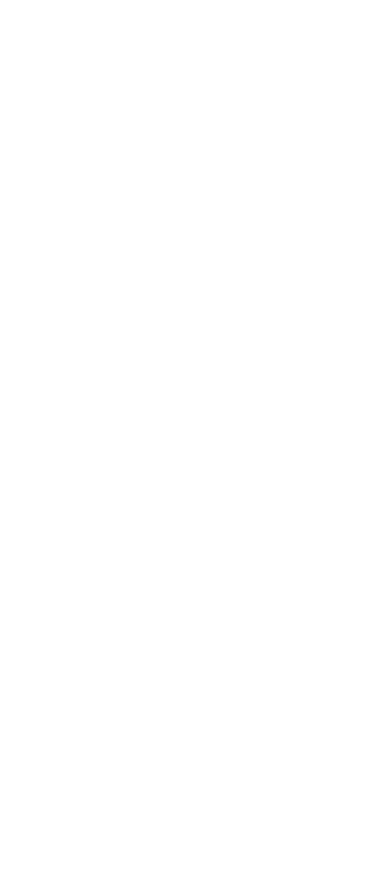
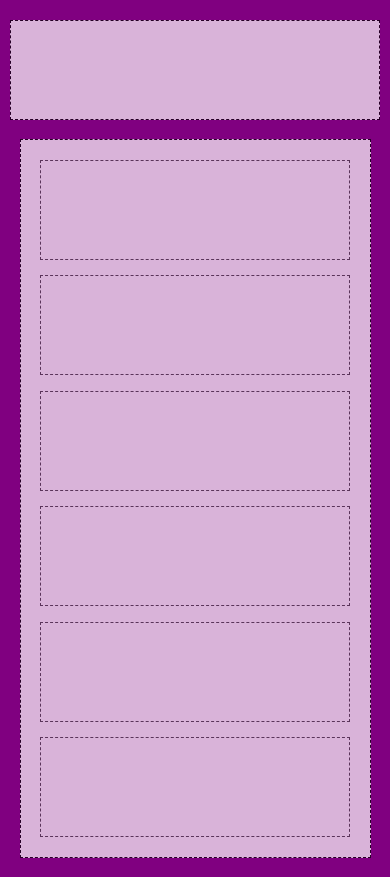
Before and after one commit to DLopez6877/gallery-wireframe, a plain HTML site: page index.html in a window 390 px wide. Before the commit the page ends 844 px from the top, so only its background shows below. Drawn offline with Linux system fonts and the light colour scheme.

Commit message:
make test changes and create mobile site

```diff
--- a/css/styles.css
+++ b/css/styles.css
@@ -2,6 +2,8 @@
 *:not(body):not(html) {
   box-sizing:border-box;
   border:1px dashed #000;
+  background-color: white;
+  opacity: .7
 }
 
 .column {
@@ -13,22 +15,30 @@ body {
   margin: 0;
 }
 
-.container {
-  margin: 10px;
-  border-width: medium;
-  padding: 5%;
-  min-height: calc(100vh - 20px);
+
+/*/////////////////////          GENERAL          /////////////////////*/
+.title {
+  width: 95%;
+  margin: 5% 2.5%;
 }
 
-/*/////////////////////          GENERAL          /////////////////////*/
-.col1 {
-
+.gallery {
+  width: 90%;
+  margin: 2.5% 5% 5% 5%;
+  padding: 5% 5%;
 }
 
+.col-gal {
+  margin: 5% 0;
+}
+
+.col-gal:first-of-type, .col-gal:last-of-type {
+  margin: 0;
+}
 /*/////////////////////          @MEDIA          /////////////////////*/
 
 /* Smartphones (landscape) ----------- */
-@media only screen and (min-width : 321px) {
+@media only screen and (min-width : 321px) and (orientation : landscape) {
 /* Styles */
   body{
     background-color: blue;
@@ -36,7 +46,7 @@ body {
 }
 
 /* Smartphones (portrait) ----------- */
-@media only screen and (max-width : 320px) {
+@media only screen and (max-width : 320px) and (orientation : portrait) {
   body{
     background-color: red;
   }
@@ -70,12 +80,6 @@ body {
   }
 }
 
-/* Desktops and laptops ----------- */
-@media only screen  and (min-width : 1224px) {
-  body{
-    background-color: yellow;
-  }
-}
 
 /* Large screens ----------- */
 @media only screen  and (min-width : 1824px) {
--- a/index.html
+++ b/index.html
@@ -0,0 +1,33 @@
+<!DOCTYPE html>
+<html>
+  <head>
+    <meta name="viewport" content="width=device-width">
+    <link rel="stylesheet" href="css/styles.css" type="text/css">
+    <title>Basic Gallery Wireframe</title>
+  </head>
+  <body>
+    <div class="column title">
+
+    </div>
+    <div class="column gallery">
+      <div class="column col-gal">
+
+      </div>
+      <div class="column col-gal">
+
+      </div>
+      <div class="column col-gal">
+
+      </div>
+      <div class="column col-gal">
+
+      </div>
+      <div class="column col-gal">
+
+      </div>
+      <div class="column col-gal">
+
+      </div>
+    </div>
+  </body>
+</html>
```
